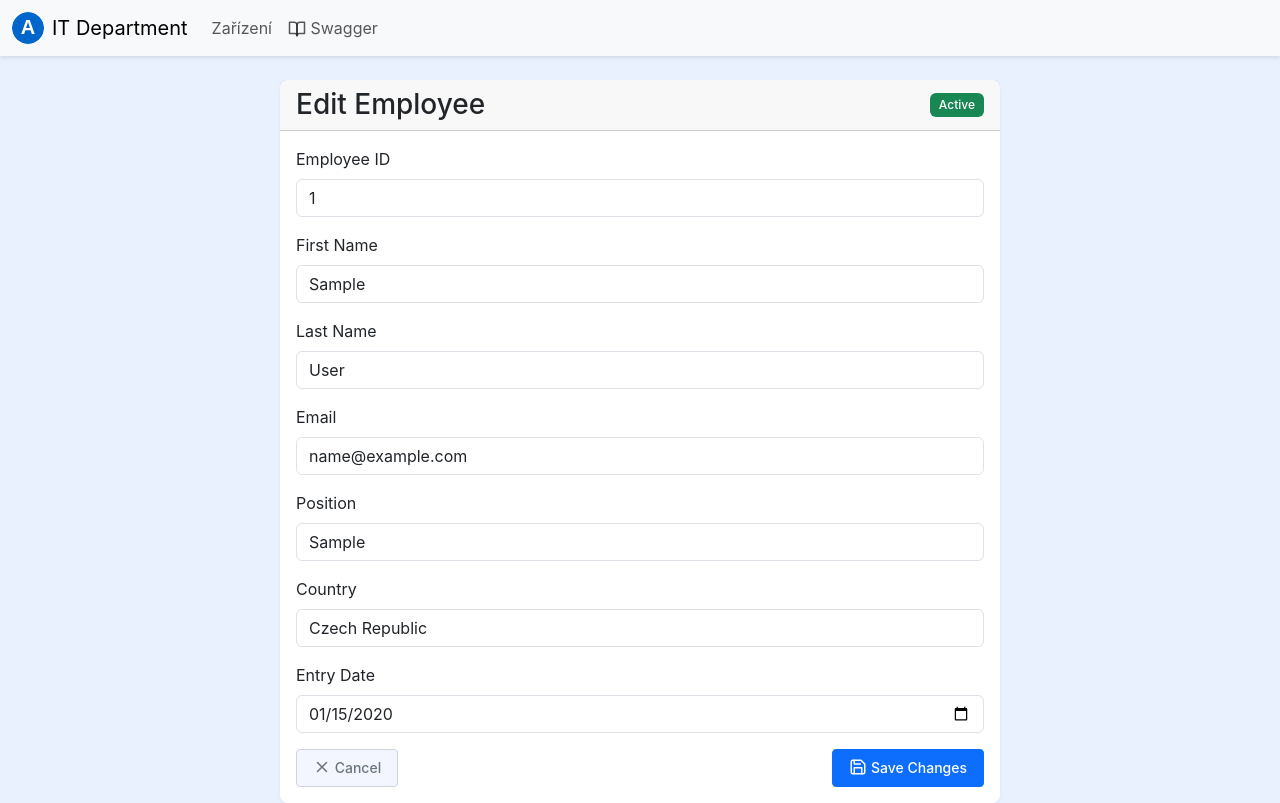
After one commit to JakubStrouhal/mobiledevice, a Flask app: page /devices/employee/1/edit in a window 1280 px wide. The commit adds this page. Run offline with Flask 3, Linux system fonts and the light colour scheme; tables that the repository leaves empty hold one stand-in row (values such as "Sample post"); parts of the project's set-up code (start-up, migrations or seed data) failed here and were passed over; some libraries are stand-ins or nearby versions.

Commit message:
Agent query: Can you now click on an employee's row and toggle their status using the toggle button?
Add employee edit functionality with form handling and view.

Screenshot: https://storage.googleapis.com/screenshot-production-us-central1/c0324ef8-1d81-410f-872e-da2b9bd29ee8/6a6ccc7b-095f-42b5-8e5d-22c888462835.jpg

```diff
--- a/routes/devices.py
+++ b/routes/devices.py
@@ -343,6 +343,36 @@ def employee_details(id):
         current_app.logger.error(f"Error fetching employee details: {str(e)}")
         return jsonify({'error': 'Failed to fetch employee details'}), 500
 
+@devices.route('/employee/<int:id>/edit', methods=['GET', 'POST'])
+def employee_edit(id):
+    """Edit employee endpoint.
+
+    GET: Display the employee edit form
+    POST: Handle form submission and update employee
+    """
+    try:
+        user = User.query.get_or_404(id)
+        form = EmployeeForm(obj=user)
+
+        if request.method == 'POST' and form.validate():
+            current_app.logger.info(f"Processing employee edit form submission for ID: {id}")
+
+            # Update employee with form data
+            form.populate_obj(user)
+            db.session.commit()
+
+            current_app.logger.info(f"Successfully updated employee with ID: {id}")
+            flash('Employee updated successfully', 'success')
+            return redirect(url_for('devices.list_devices'))
+
+        return render_template('devices/employee_edit.html', form=form, employee=user)
+
+    except Exception as e:
+        current_app.logger.error(f"Error editing employee {id}: {str(e)}")
+        flash('Error updating employee', 'error')
+        db.session.rollback()
+        return redirect(url_for('devices.list_devices'))
+
 @devices.route('/employee/<int:id>/toggle-status', methods=['POST'])
 def employee_toggle_status(id):
     """Toggle employee's active/inactive status."""
--- /dev/null
+++ b/templates/devices/employee_edit.html
@@ -0,0 +1,109 @@
+{% extends "base.html" %}
+
+{% block content %}
+<div class="container">
+    <div class="row">
+        <div class="col-md-8 mx-auto">
+            <div class="card">
+                <div class="card-header d-flex justify-content-between align-items-center">
+                    <h3 class="mb-0">Edit Employee</h3>
+                    <div class="badge bg-{{ 'success' if employee.state == 'active' else 'secondary' }}">
+                        {{ employee.state|title }}
+                    </div>
+                </div>
+                <div class="card-body">
+                    <form method="POST" class="needs-validation" novalidate>
+                        {{ form.csrf_token }}
+
+                        <div class="mb-3">
+                            <label class="form-label">{{ form.employee_id.label }}</label>
+                            {{ form.employee_id(class="form-control", readonly=True) }}
+                        </div>
+
+                        <div class="mb-3">
+                            <label class="form-label">{{ form.first_name.label }}</label>
+                            {{ form.first_name(class="form-control") }}
+                            {% if form.first_name.errors %}
+                            <div class="invalid-feedback d-block">
+                                {% for error in form.first_name.errors %}
+                                    {{ error }}
+                                {% endfor %}
+                            </div>
+                            {% endif %}
+                        </div>
+
+                        <div class="mb-3">
+                            <label class="form-label">{{ form.last_name.label }}</label>
+                            {{ form.last_name(class="form-control") }}
+                            {% if form.last_name.errors %}
+                            <div class="invalid-feedback d-block">
+                                {% for error in form.last_name.errors %}
+                                    {{ error }}
+                                {% endfor %}
+                            </div>
+                            {% endif %}
+                        </div>
+
+                        <div class="mb-3">
+                            <label class="form-label">{{ form.email.label }}</label>
+                            {{ form.email(class="form-control") }}
+                            {% if form.email.errors %}
+                            <div class="invalid-feedback d-block">
+                                {% for error in form.email.errors %}
+                                    {{ error }}
+                                {% endfor %}
+                            </div>
+                            {% endif %}
+                        </div>
+
+                        <div class="mb-3">
+                            <label class="form-label">{{ form.position.label }}</label>
+                            {{ form.position(class="form-control") }}
+                            {% if form.position.errors %}
+                            <div class="invalid-feedback d-block">
+                                {% for error in form.position.errors %}
+                                    {{ error }}
+                                {% endfor %}
+                            </div>
+                            {% endif %}
+                        </div>
+
+                        <div class="mb-3">
+                            <label class="form-label">{{ form.country.label }}</label>
+                            {{ form.country(class="form-control") }}
+                            {% if form.country.errors %}
+                            <div class="invalid-feedback d-block">
+                                {% for error in form.country.errors %}
+                                    {{ error }}
+                                {% endfor %}
+                            </div>
+                            {% endif %}
+                        </div>
+
+                        <div class="mb-3">
+                            <label class="form-label">{{ form.entry_date.label }}</label>
+                            {{ form.entry_date(class="form-control", type="date") }}
+                            {% if form.entry_date.errors %}
+                            <div class="invalid-feedback d-block">
+                                {% for error in form.entry_date.errors %}
+                                    {{ error }}
+                                {% endfor %}
+                            </div>
+                            {% endif %}
+                        </div>
+
+                        <div class="d-flex justify-content-between">
+                            <a href="{{ url_for('devices.list_devices') }}" class="btn btn-outline-secondary">
+                                <i data-feather="x"></i> Cancel
+                            </a>
+                            <button type="submit" class="btn btn-primary">
+                                <i data-feather="save"></i> Save Changes
+                            </button>
+                        </div>
+                    </form>
+                </div>
+            </div>
+        </div>
+    </div>
+</div>
+{% endblock %}
--- a/templates/devices/list.html
+++ b/templates/devices/list.html
@@ -135,9 +135,9 @@
                         <td>{{ employee.entry_date.strftime('%d.%m.%Y') if employee.entry_date else '' }}</td>
                         <td>{{ employee.exit_date.strftime('%d.%m.%Y') if employee.exit_date else '' }}</td>
                         <td class="d-flex gap-2">
-                            <button class="btn btn-sm btn-icon btn-outline-secondary">
+                            <a href="{{ url_for('devices.employee_edit', id=employee.id) }}" class="btn btn-sm btn-icon btn-outline-secondary">
                                 <i data-feather="edit-2"></i>
-                            </button>
+                            </a>
                             <form method="POST" action="{{ url_for('devices.employee_toggle_status', id=employee.id) }}" class="d-inline">
                                 <button type="submit" class="btn btn-sm btn-icon {% if employee.state == 'active' %}btn-outline-danger{% else %}btn-outline-success{% endif %}">
                                     <i data-feather="{% if employee.state == 'active' %}user-x{% else %}user-check{% endif %}"></i>
```
